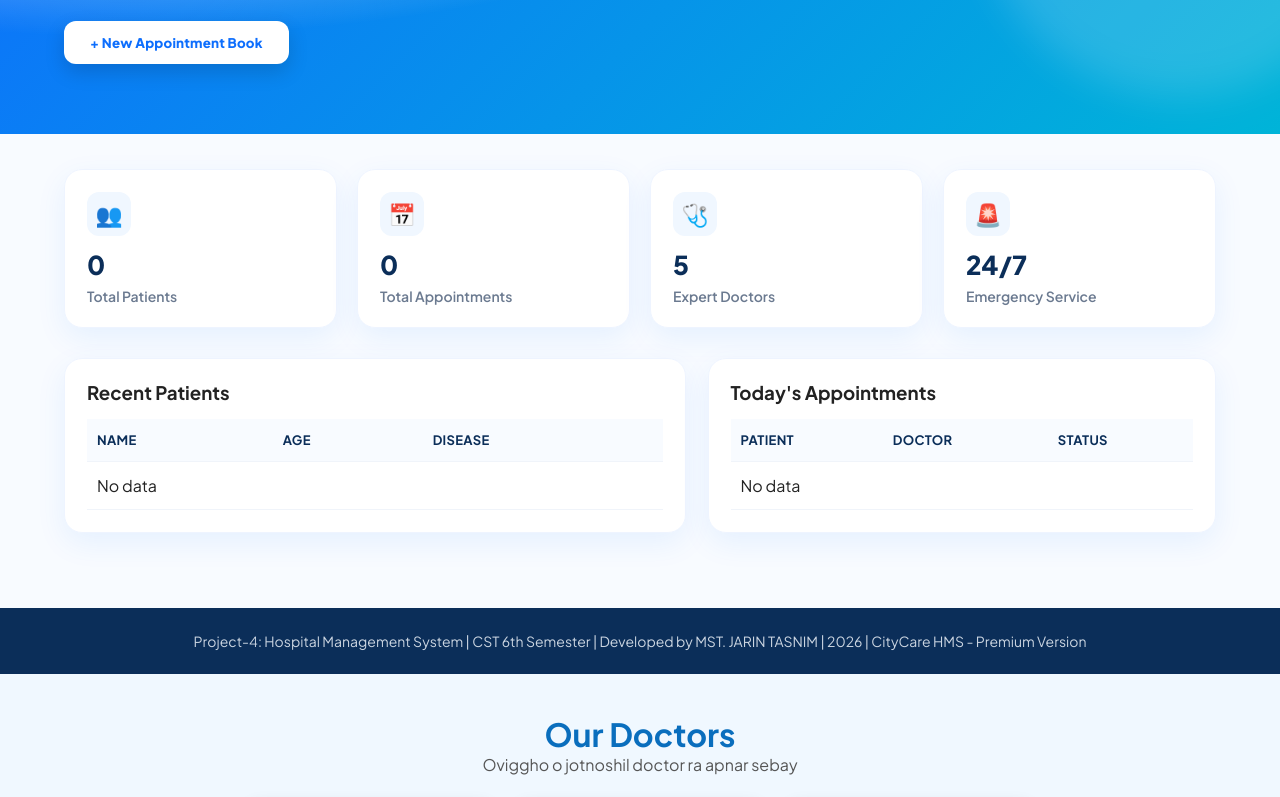
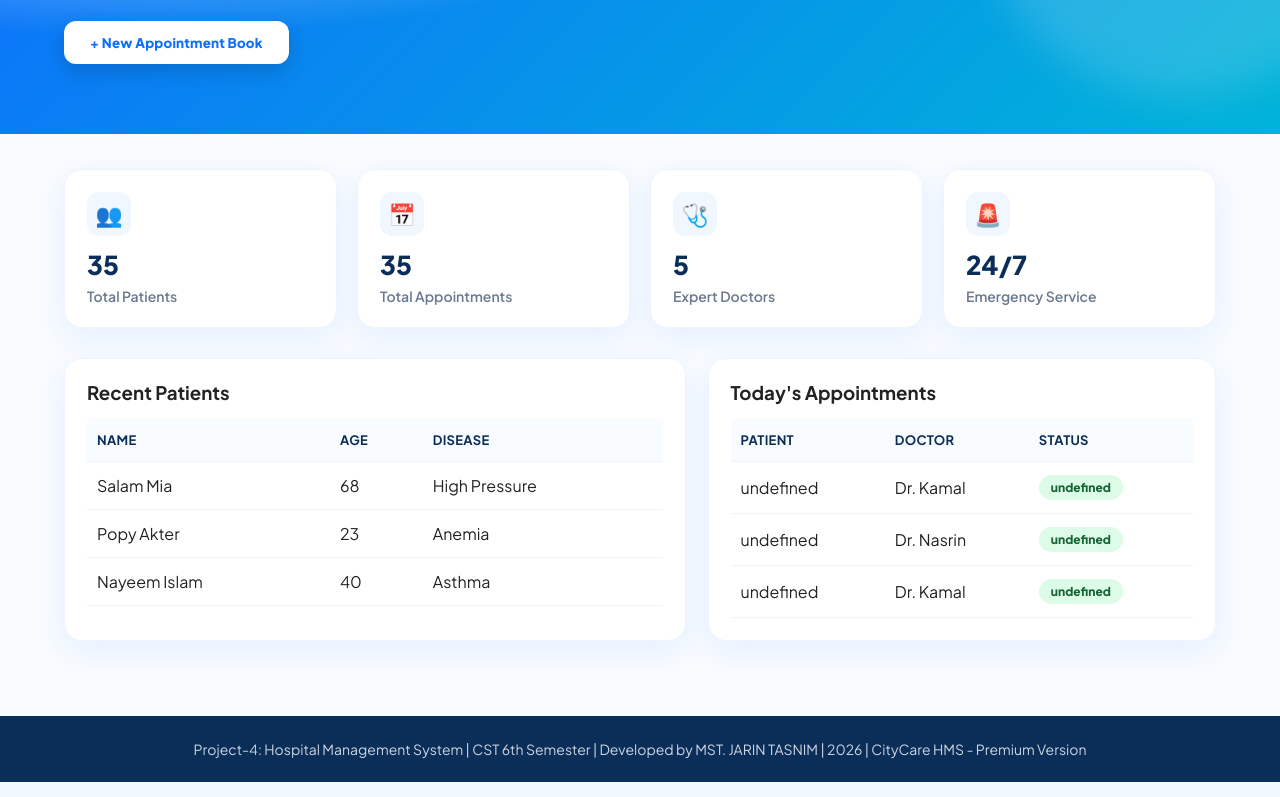
Before and after one commit to MstJarinTasnim/hospital-project, a plain HTML site: page index.html in a window 1280 px wide. Shown: the part 266-1063 px from the top of the page. Drawn offline with Linux system fonts and the light colour scheme.

Commit message:
35 jon patient add korlam

```diff
--- a/index.html
+++ b/index.html
@@ -102,8 +102,48 @@ footer{background:var(--dark);color:#cbd5e1;text-align:center;padding:24px;margi
 <footer><p>Project-4: Hospital Management System | CST 6th Semester | Developed by MST. JARIN TASNIM | 2026 | CityCare HMS - Premium Version</p></footer>
 
 <script>
-let patients=JSON.parse(localStorage.getItem('hms_patients')||'[]');
-let appointments=JSON.parse(localStorage.getItem('hms_appointments')||'[]');
+
+let defaultPatients = [
+  {name:"Rahim Uddin", age:45, phone:"01711-111111", disease:"Jor / Fever", doctor:"Dr. Kamal", date:"2026-11-12"},
+  {name:"Fatema Begum", age:38, phone:"01711-111112", disease:"Diabetes", doctor:"Dr. Nasrin", date:"2026-11-13"},
+  {name:"Karim Sheikh", age:52, phone:"01711-111113", disease:"High Pressure", doctor:"Dr. Kamal", date:"2026-11-10"},
+  {name:"Nasrin Akter", age:29, phone:"01711-111114", disease:"Thanda / Cough", doctor:"Dr. Rahim", date:"2026-11-14"},
+  {name:"Abdul Malek", age:60, phone:"01711-111115", disease:"Heart Problem", doctor:"Dr. Kamal", date:"2026-11-11"},
+  {name:"Shirin Sultana", age:34, phone:"01711-111116", disease:"Gastric", doctor:"Dr. Nasrin", date:"2026-11-15"},
+  {name:"Mizanur Rahman", age:41, phone:"01711-111117", disease:"Dengue", doctor:"Dr. Rahim", date:"2026-11-16"},
+  {name:"Rina Khatun", age:27, phone:"01711-111118", disease:"Pregnancy Checkup", doctor:"Dr. Nasrin", date:"2026-11-15"},
+  {name:"Hasan Ali", age:48, phone:"01711-111119", disease:"Kidney Problem", doctor:"Dr. Kamal", date:"2026-11-09"},
+  {name:"Jannatul Ferdous", age:22, phone:"01711-111120", disease:"Migraine", doctor:"Dr. Rahim", date:"2026-11-17"},
+  {name:"Sojib Hossain", age:31, phone:"01711-111121", disease:"Typhoid", doctor:"Dr. Nasrin", date:"2026-11-12"},
+  {name:"Marium Akter", age:55, phone:"01711-111122", disease:"Arthritis", doctor:"Dr. Kamal", date:"2026-11-10"},
+  {name:"Belal Hossain", age:39, phone:"01711-111123", disease:"Asthma", doctor:"Dr. Rahim", date:"2026-11-14"},
+  {name:"Sharmin Akter", age:26, phone:"01711-111124", disease:"Anemia", doctor:"Dr. Nasrin", date:"2026-11-16"},
+  {name:"Alamin Khan", age:33, phone:"01711-111125", disease:"Jaundice", doctor:"Dr. Kamal", date:"2026-11-13"},
+  {name:"Kulsum Begum", age:65, phone:"01711-111126", disease:"Diabetes", doctor:"Dr. Nasrin", date:"2026-11-11"},
+  {name:"Rakib Hasan", age:24, phone:"01711-111127", disease:"Accident / Injury", doctor:"Dr. Rahim", date:"2026-11-18"},
+  {name:"Taslima Begum", age:42, phone:"01711-111128", disease:"High Pressure", doctor:"Dr. Kamal", date:"2026-11-12"},
+  {name:"Faruk Ahmed", age:50, phone:"01711-111129", disease:"Liver Problem", doctor:"Dr. Kamal", date:"2026-11-09"},
+  {name:"Nusrat Jahan", age:19, phone:"01711-111130", disease:"Fever", doctor:"Dr. Nasrin", date:"2026-11-17"},
+  {name:"Imran Hossain", age:36, phone:"01711-111131", disease:"Back Pain", doctor:"Dr. Rahim", date:"2026-11-15"},
+  {name:"Ayesha Siddika", age:47, phone:"01711-111132", disease:"Thyroid", doctor:"Dr. Nasrin", date:"2026-11-14"},
+  {name:"Shakil Ahmed", age:28, phone:"01711-111133", disease:"Dengue", doctor:"Dr. Kamal", date:"2026-11-16"},
+  {name:"Roksana Begum", age:58, phone:"01711-111134", disease:"Heart Problem", doctor:"Dr. Kamal", date:"2026-11-10"},
+  {name:"Tanvir Ahmed", age:32, phone:"01711-111135", disease:"Gastric", doctor:"Dr. Rahim", date:"2026-11-18"},
+  {name:"Mim Akter", age:21, phone:"01711-111136", disease:"Skin Problem", doctor:"Dr. Nasrin", date:"2026-11-17"},
+  {name:"Jamal Uddin", age:62, phone:"01711-111137", disease:"Kidney Problem", doctor:"Dr. Kamal", date:"2026-11-08"},
+  {name:"Sumi Akter", age:30, phone:"01711-111138", disease:"Pregnancy Checkup", doctor:"Dr. Nasrin", date:"2026-11-18"},
+  {name:"Arif Hossain", age:44, phone:"01711-111139", disease:"Diabetes", doctor:"Dr. Rahim", date:"2026-11-13"},
+  {name:"Hafiza Khatun", age:70, phone:"01711-111140", disease:"Arthritis", doctor:"Dr. Kamal", date:"2026-11-09"},
+  {name:"Mehedi Hasan", age:25, phone:"01711-111141", disease:"Typhoid", doctor:"Dr. Nasrin", date:"2026-11-15"},
+  {name:"Sabina Yasmin", age:37, phone:"01711-111142", disease:"Migraine", doctor:"Dr. Rahim", date:"2026-11-16"},
+  {name:"Nayeem Islam", age:40, phone:"01711-111143", disease:"Asthma", doctor:"Dr. Kamal", date:"2026-11-14"},
+  {name:"Popy Akter", age:23, phone:"01711-111144", disease:"Anemia", doctor:"Dr. Nasrin", date:"2026-11-17"},
+  {name:"Salam Mia", age:68, phone:"01711-111145", disease:"High Pressure", doctor:"Dr. Kamal", date:"2026-11-11"},
+];
+let patients = JSON.parse(localStorage.getItem('hms_patients')||'[]');
+if(patients.length===0){ patients = defaultPatients; localStorage.setItem('hms_patients', JSON.stringify(patients)); }
+let appointments = JSON.parse(localStorage.getItem('hms_appointments')||'[]');
+if(appointments.length===0){ appointments = patients.map(p=>({name:p.name, doctor:p.doctor, date:p.date})); localStorage.setItem('hms_appointments', JSON.stringify(appointments)); }
 function showPage(page){
 document.querySelectorAll('[id^="page-"]').forEach(el=>el.classList.add('hidden'));
 document.getElementById('page-'+page).classList.remove('hidden');
```
